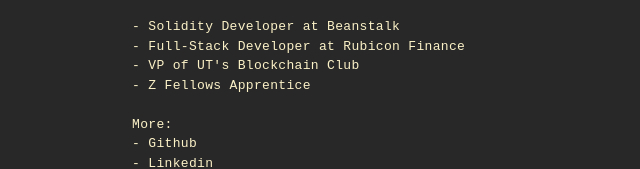
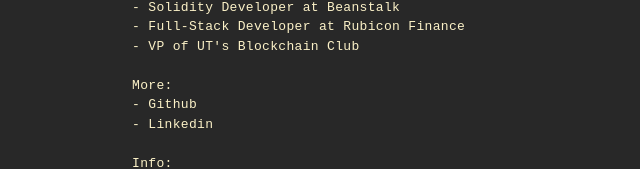
Before and after one commit to nathan-barry/next-js-site, a Next.js app: page / in a window 1280 px wide. Shown: the part 298-467 px from the top of the page, without its empty margins (180-820 px from the left). Built offline with nearby package versions, Linux system fonts and the light colour scheme; no server answers.

Commit message:
removed Z fellow

```diff
--- a/components/Main.js
+++ b/components/Main.js
@@ -32,7 +32,6 @@
       <Link href="https://friktion.fi/">
         <p className="hover:text-hover">- Rust Developer at Friktion Labs</p>
       </Link>
-      <br></br>
       <Link href="https://bean.money/">
         <p className="hover:text-hover">- Solidity Developer at Beanstalk</p>
       </Link>
@@ -43,9 +42,6 @@
       </Link>
       <Link href="https://www.texasblockchain.org/">
         <p className="hover:text-hover">{`- VP of UT's Blockchain Club`}</p>
-      </Link>
-      <Link href="https://www.zfellows.com/">
-        <p className="hover:text-hover">- Z Fellows Apprentice</p>
       </Link>
       <br></br>
 
```
